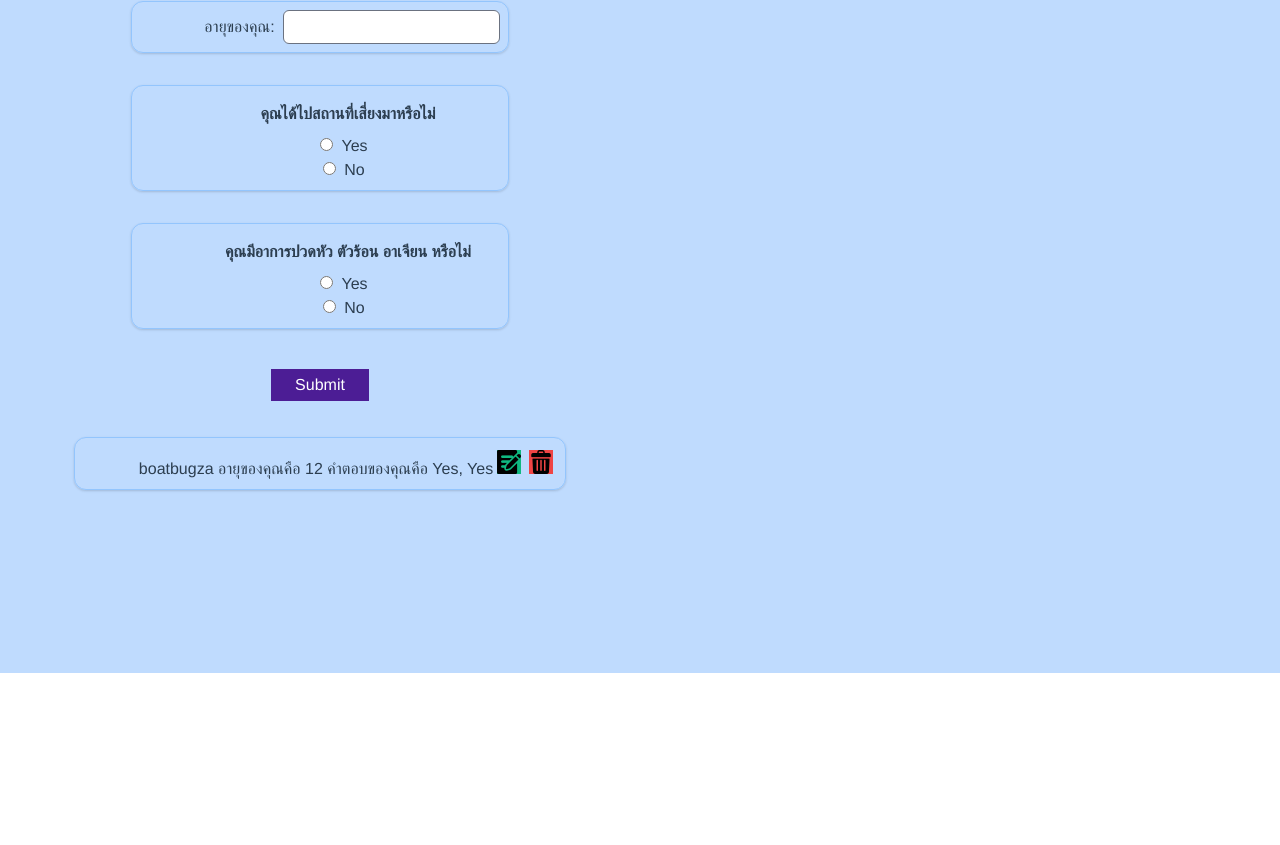
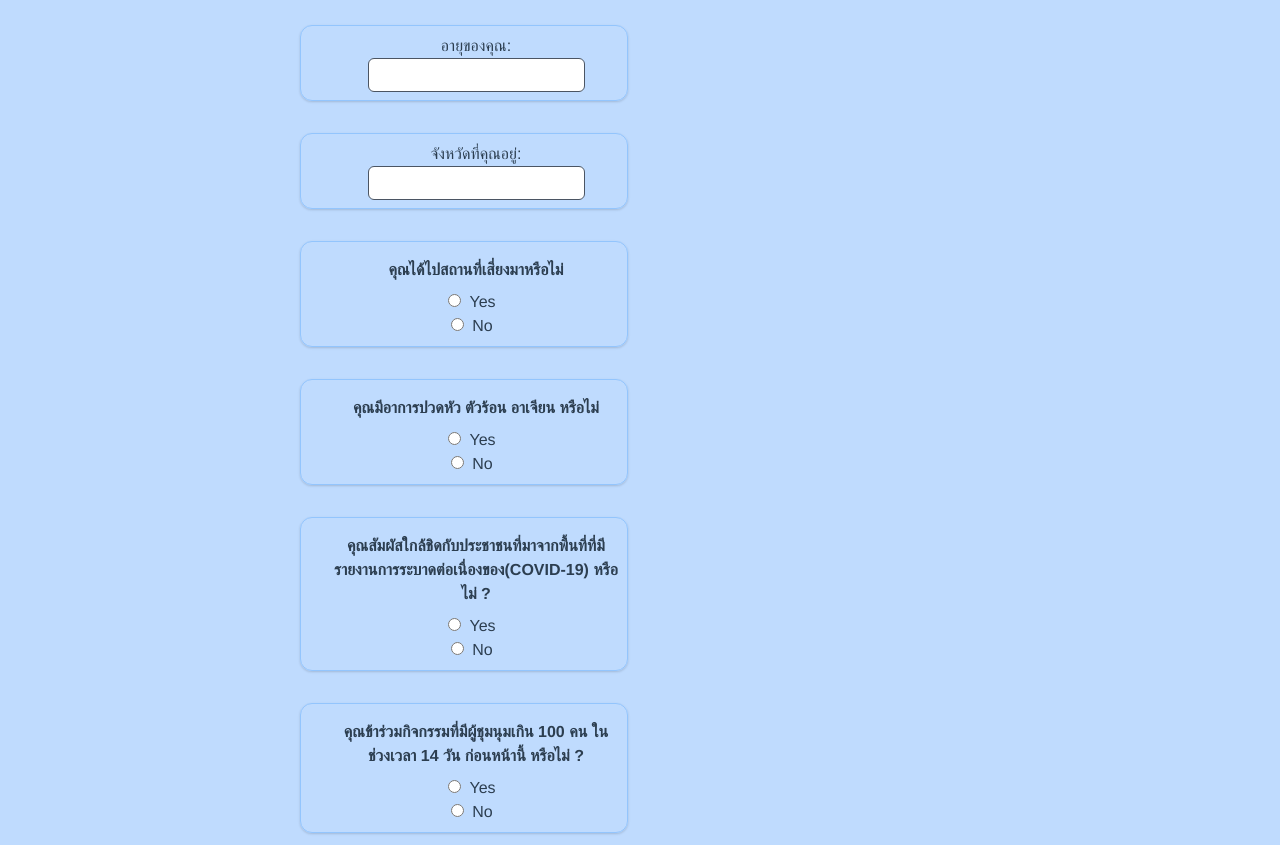
Before and after one commit to pornpipatpt/INT203_62130500062_Groupwork_SPA, a Vue app: page / in a window 1280 px wide. Shown: the part 275-1120 px from the top of the page. Before the commit the page ends 948 px from the top, so only its background shows below. Built offline with nearby package versions, Linux system fonts and the light colour scheme; data requests are answered from the project's data file.

Commit message:
[finish]new question

```diff
--- a/db.json
+++ b/db.json
@@ -1,11 +1,14 @@
 {
   "surveyResults": [
     {
-      "name": "boatbugza",
-      "age": "12",
-      "answer": "Yes",
+      "name": "boat",
+      "age": "24",
+      "province": "ระนอง",
+      "answer": "No",
       "answer1": "Yes",
-      "id": 1
+      "answer2": "Yes",
+      "answer3": "Yes",
+      "id": 2
     }
   ]
 }
--- a/src/assets/tailwind.css
+++ b/src/assets/tailwind.css
@@ -24,12 +24,12 @@
 }
 
 .input {
-  @apply border border-gray-500 rounded-md  p-1 ;
+  @apply border border-gray-600 rounded-md  p-1 ;
 }
 
 .label {
   @apply p-2;
 }
 .btn {
-  @apply bg-purple-900 text-white focus:outline-none px-6 py-1 mt-2;
+  @apply bg-red-400 text-white focus:outline-none px-6 py-1 mt-2 ml-96;
 }
--- a/src/components/BaseCard.vue
+++ b/src/components/BaseCard.vue
@@ -1,4 +1,4 @@
 <template>
-  <div class="border pl-16 border-blue-300 rounded-xl shadow p-2 my-8 ">
+  <div class="border pl-8 ml-72 border-blue-300 rounded-xl shadow p-2 my-8 ">
     <slot></slot></div>
     </template>
--- a/src/components/Blackground.vue
+++ b/src/components/Blackground.vue
@@ -1,8 +1,6 @@
 <template>
-  <body class="bg-blue-200">
-
-
-      <slot></slot>
+  <body class="bg-blue-200 h-full" >
+ <slot></slot>
   </body>
 
     </template>
--- a/src/views/Home.vue
+++ b/src/views/Home.vue
@@ -1,11 +1,11 @@
 <template>
- <nav-bar :navber="navbar"/>
+  <nav-bar :navber="navbar" />
   <blackground>
- <p class="font-extralight   text-black text-center text-3xl ">Record form detailing information and risks</p>
- <div class="w-screen h-screen">
+    <p class="font-extralight   text-black text-center text-3xl ">
+      Record form detailing information and risks
+    </p>
+    <div class="w-screen h-full">
       <div class="w-full h-full md:w-1/2">
-
-
         <div class="container">
           <div class="survey-container">
             <form @submit.prevent="submitForm">
@@ -44,6 +44,23 @@
               </base-card>
 
               <base-card>
+                <label class="label" for="name">จังหวัดที่คุณอยู่:</label>
+
+                <input
+                  class="input"
+                  :class="{ 'bg-red-50': invalidProvinceInput }"
+                  id="province"
+                  type="text"
+                  v-model.trim="enteredProvince"
+                  @blur="validateProvince"
+                />
+
+                <p v-if="invalidProvinceInput" class="text-red-500">
+                  โปรดระบุจังหวัดของคุณ!
+                </p>
+              </base-card>
+
+              <base-card>
                 <h2 class="heading">คุณได้ไปสถานที่เสี่ยงมาหรือไม่</h2>
 
                 <div>
@@ -68,13 +85,14 @@
                   <label class="label" for="answer-no">No</label>
                 </div>
 
-
                 <p v-if="invalidaAswerInput" class="text-red-500">
                   โปรดระบุคำตอบของคุณ!
                 </p>
               </base-card>
               <base-card>
-              <h2 class="heading">คุณมีอาการปวดหัว ตัวร้อน อาเจียน หรือไม่</h2>
+                <h2 class="heading">
+                  คุณมีอาการปวดหัว ตัวร้อน อาเจียน หรือไม่
+                </h2>
 
                 <div>
                   <input
@@ -98,12 +116,75 @@
                   <label class="label" for="answer-no1">No</label>
                 </div>
 
-
                 <p v-if="invalidaAswerInput1" class="text-red-500">
                   โปรดระบุคำตอบของคุณ!
                 </p>
               </base-card>
 
+              <base-card>
+                <h2 class="heading">
+                  คุณสัมผัสใกล้ชิดกับประชาชนที่มาจากพื้นที่ที่มีรายงานการระบาดต่อเนื่องของ(COVID-19)
+                  หรือไม่ ?
+                </h2>
+
+                <div>
+                  <input
+                    type="radio"
+                    name="answer2"
+                    id="answer-yes2"
+                    value="Yes"
+                    v-model="answer2"
+                  />
+                  <label class="label" for="answer-yes2">Yes</label>
+                </div>
+
+                <div>
+                  <input
+                    type="radio"
+                    name="answer2"
+                    id="answer-no2"
+                    value="No"
+                    v-model="answer2"
+                  />
+                  <label class="label" for="answer-no2">No</label>
+                </div>
+
+                <p v-if="invalidaAswerInput2" class="text-red-500">
+                  โปรดระบุคำตอบของคุณ!
+                </p>
+              </base-card>
+
+              <base-card>
+                <h2 class="heading">
+                  คุณข้าร่วมกิจกรรมที่มีผู้ชุมนุมเกิน 100 คน ในช่วงเวลา 14 วัน ก่อนหน้านี้ หรือไม่ ?
+                </h2>
+
+                <div>
+                  <input
+                    type="radio"
+                    name="answer3"
+                    id="answer-yes3"
+                    value="Yes"
+                    v-model="answer3"
+                  />
+                  <label class="label" for="answer-yes3">Yes</label>
+                </div>
+
+                <div>
+                  <input
+                    type="radio"
+                    name="answer3"
+                    id="answer-no3"
+                    value="No"
+                    v-model="answer3"
+                  />
+                  <label class="label" for="answer-no3">No</label>
+                </div>
+
+                <p v-if="invalidaAswerInput3" class="text-red-500">
+                  โปรดระบุคำตอบของคุณ!
+                </p>
+              </base-card>
 
               <button class="btn">
                 Submit
@@ -116,9 +197,13 @@
                 <span>{{ survey.name }}</span>
                 อายุของคุณคือ
                 <span>{{ survey.age }}</span>
+                จังหวัดที่คุณอยู่คือ
+                <span>{{ survey.province }}</span>
                 คำตอบของคุณคือ
                 <span> {{ survey.answer }}</span>,
-              <span> {{ survey.answer1 }}</span>
+                <span> {{ survey.answer1 }}</span>,
+                <span> {{ survey.answer2 }}</span>,
+                <span> {{ survey.answer3 }}</span>
                 <button @click="showData(survey)" class="bg-green-500 m-1">
                   <img src="@/assets/edit.png" alt="" />
                 </button>
@@ -135,164 +220,219 @@
 </template>
 
 <script>
-import Blackground from '@/components/Blackground.vue'
-
+import Blackground from "@/components/Blackground.vue";
 
 export default {
-  name: 'Home',
+  name: "Home",
   components: {
-   Blackground
+    Blackground,
   },
   data() {
     return {
       isEdit: false,
-      editId: '',
-      url: 'http://localhost:3000/surveyResults',
-      enteredName: '',
+      editId: "",
+      url: "http://localhost:3000/surveyResults",
+      enteredName: "",
       invalidNameInput: false,
-      enteredAge: '',
+      enteredAge: "",
       invalidAgeInput: false,
+      enteredProvince: "",
+      invalidProvinceInput: false,
       answer: null,
       invalidAnswerInput: false,
       answer1: null,
       invalidAnswerInput1: false,
-      surveyResults: []
-    }
+      answer2: null,
+      invalidAnswerInput2: false,
+      answer3: null,
+      invalidAnswerInput3: false,
+      surveyResults: [],
+    };
   },
   methods: {
     submitForm() {
-      this.invalidNameInput = this.enteredName === '' ? true : false
-      this.invalidAgeInput = this.enteredAge === '' ? true : false
-      this.invalidAnswerInput = this.answer === null ? true : false
-      this.invalidAnswerInput1 = this.answer1 === null ? true : false
+      this.invalidNameInput = this.enteredName === "" ? true : false;
+      this.invalidAgeInput = this.enteredAge === "" ? true : false;
+      this.invalidProvinceInput = this.enteredProvince === "" ? true : false;
+      this.invalidAnswerInput = this.answer === null ? true : false;
+      this.invalidAnswerInput1 = this.answer1 === null ? true : false;
+      this.invalidAnswerInput2 = this.answer2 === null ? true : false;
+      this.invalidAnswerInput3 = this.answer3 === null ? true : false;
 
-      console.log(`name value: ${this.enteredName}`)
-      console.log(`invalid name: ${this.invalidNameInput}`)
-      console.log(`age value: ${this.enteredAge}`)
-      console.log(`invalid age: ${this.invalidAgeInput}`)
-      console.log(`answer value: ${this.answer}`)
-      console.log(`invalid answer: ${this.invalidAnswerInput}`)
-      console.log(`answer1 value: ${this.answer1}`)
-      console.log(`invalid1 answer: ${this.invalidAnswerInput1}`)
+      console.log(`name value: ${this.enteredName}`);
+      console.log(`invalid name: ${this.invalidNameInput}`);
+      console.log(`age value: ${this.enteredAge}`);
+      console.log(`invalid age: ${this.invalidAgeInput}`);
+      console.log(`province value: ${this.enteredProvince}`);
+      console.log(`invalid province: ${this.invalidProvinceInput}`);
+      console.log(`answer value: ${this.answer}`);
+      console.log(`invalid answer: ${this.invalidAnswerInput}`);
+      console.log(`answer1 value: ${this.answer1}`);
+      console.log(`invalid1 answer: ${this.invalidAnswerInput1}`);
+      console.log(`answer1 value: ${this.answer2}`);
+      console.log(`invalid1 answer: ${this.invalidAnswerInput2}`);
+      console.log(`answer1 value: ${this.answer3}`);
+      console.log(`invalid1 answer: ${this.invalidAnswerInput3}`);
 
-      if (this.enteredName !== ''&& this.enteredAge !== '' && this.answer !== null && this.answer1 !== null) {
+      if (
+        this.enteredName !== "" &&
+        this.enteredAge !== "" &&
+        this.enteredProvince !== "" &&
+        this.answer !== null &&
+        this.answer1 !== null &&
+        this.answer2 !== null &&
+        this.answer3 !== null
+      ) {
         if (this.isEdit) {
           this.editSurvey({
             id: this.editId,
             name: this.enteredName,
             age: this.enteredAge,
+            province: this.enteredProvince,
             answer: this.answer,
-            answer1: this.answer1
-          })
+            answer1: this.answer1,
+            answer2: this.answer2,
+            answer3: this.answer3,
+          });
         } else {
           this.addNewSurvey({
             name: this.enteredName,
             age: this.enteredAge,
+            province: this.enteredProvince,
             answer: this.answer,
-            answer1: this.answer1
-          })
+            answer1: this.answer1,
+            answer2: this.answer2,
+            answer3: this.answer3,
+          });
         }
       }
-      this.enteredName = ''
-      this.enteredAge = ''
-      this.answer = null
-      this.answer1 = null
-
+      this.enteredName = "";
+      this.enteredAge = "";
+      this.enteredProvince = "";
+      this.answer = null;
+      this.answer1 = null;
+      this.answer2 = null;
+      this.answer3 = null;
     },
 
     validateName() {
-      this.invalidNameInput = this.enteredName === '' ? true : false
-      console.log(`name: ${this.invalidNameInput}`)
+      this.invalidNameInput = this.enteredName === "" ? true : false;
+      console.log(`name: ${this.invalidNameInput}`);
     },
     validateAge() {
-      this.invalidNameInput = this.enteredName === '' ? true : false
-      console.log(`name: ${this.invalidAgeInput}`)
+      this.invalidAgeInput = this.enteredAge === "" ? true : false;
+      console.log(`name: ${this.invalidAgeInput}`);
+    },
+    validateProvince() {
+      this.invalidProvinceInput = this.enteredProvince === "" ? true : false;
+      console.log(`name: ${this.invalidProvinceInput}`);
     },
 
     showData(oldSurvey) {
-      this.isEdit = true
-      this.editId = oldSurvey.id
-      this.enteredName = oldSurvey.name
-      this.enteredAge = oldSurvey.age
-      this.answer = oldSurvey.answer
-      this.answer1 = oldSurvey.answer1
+      this.isEdit = true;
+      this.editId = oldSurvey.id;
+      this.enteredName = oldSurvey.name;
+      this.enteredAge = oldSurvey.age;
+      this.enteredProvince = oldSurvey.province;
+      this.answer = oldSurvey.answer;
+      this.answer1 = oldSurvey.answer1;
+      this.answer2 = oldSurvey.answer2;
+      this.answer3 = oldSurvey.answer3;
     },
     async editSurvey(editingSurvey) {
       try {
         const res = await fetch(`${this.url}/${editingSurvey.id}`, {
-          method: 'PUT',
+          method: "PUT",
           headers: {
-            'content-type': 'application/json'
+            "content-type": "application/json",
           },
           body: JSON.stringify({
             name: editingSurvey.name,
             age: editingSurvey.age,
+            province: editingSurvey.province,
             answer: editingSurvey.answer,
-            answer1: editingSurvey.answer1
-          })
-        })
-        const data = await res.json()
+            answer1: editingSurvey.answer1,
+            answer2: editingSurvey.answer2,
+            answer3: editingSurvey.answer3,
+          }),
+        });
+        const data = await res.json();
         this.surveyResults = this.surveyResults.map((survey) =>
           survey.id === editingSurvey.id
-            ? { ...survey, name: data.name, age: data.age, answer: data.answer ,answer1: data.answer1}
+            ? {
+                ...survey,
+                name: data.name,
+                age: data.age,
+                province: data.province,
+                answer: data.answer,
+                answer1: data.answer1,
+                answer2: data.answer2,
+                answer3: data.answer3,
+              }
             : survey
-        )
+        );
 
-        this.isEdit = false
-        this.editId = ''
-        this.enteredName = ''
-        this.enteredAge = ''
-        this.answer = null
-        this.answer1 = null
+        this.isEdit = false;
+        this.editId = "";
+        this.enteredName = "";
+        this.enteredAge = "";
+        this.enteredProvince = "";
+        this.answer = null;
+        this.answer1 = null;
+        this.answer2 = null;
+        this.answer3 = null;
       } catch (error) {
-        console.log(`Could not edit! ${error}`)
+        console.log(`Could not edit! ${error}`);
       }
     },
     async getSurveyResult() {
       try {
-        const res = await fetch(this.url)
-        const data = await res.json()
-        return data
+        const res = await fetch(this.url);
+        const data = await res.json();
+        return data;
       } catch (error) {
-        console.log(`Could not get! ${error}`)
+        console.log(`Could not get! ${error}`);
       }
     },
     async deleteSurvey(deleteId) {
       try {
         await fetch(`${this.url}/${deleteId}`, {
-          method: 'DELETE'
-        })
+          method: "DELETE",
+        });
         this.surveyResults = this.surveyResults.filter(
           (survey) => survey.id !== deleteId
-        )
+        );
       } catch (error) {
-        console.log(`Could not delete! ${error}`)
+        console.log(`Could not delete! ${error}`);
       }
     },
     async addNewSurvey(newSurvey) {
       try {
         const res = await fetch(this.url, {
-          method: 'POST',
+          method: "POST",
           headers: {
-            'content-type': 'application/json'
+            "content-type": "application/json",
           },
           body: JSON.stringify({
             name: newSurvey.name,
             age: newSurvey.age,
+            province: newSurvey.province,
             answer: newSurvey.answer,
-            answer1: newSurvey.answer1
-          })
-        })
-        const data = await res.json()
-        this.surveyResults = [...this.surveyResults, data]
+            answer1: newSurvey.answer1,
+            answer2: newSurvey.answer2,
+            answer3: newSurvey.answer3,
+          }),
+        });
+        const data = await res.json();
+        this.surveyResults = [...this.surveyResults, data];
       } catch (error) {
-        console.log(`Could not save! ${error}`)
+        console.log(`Could not save! ${error}`);
       }
-    }
+    },
   },
 
   async created() {
-    this.surveyResults = await this.getSurveyResult()
-  }
-}
+    this.surveyResults = await this.getSurveyResult();
+  },
+};
 </script>
```
Lines whose indentation alone changed are shown as unchanged.
